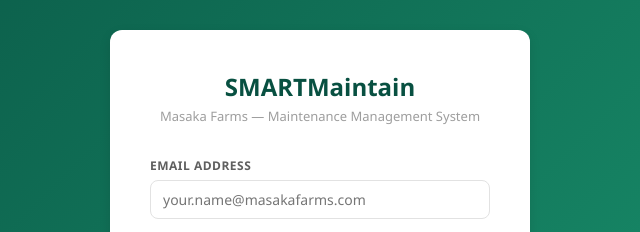
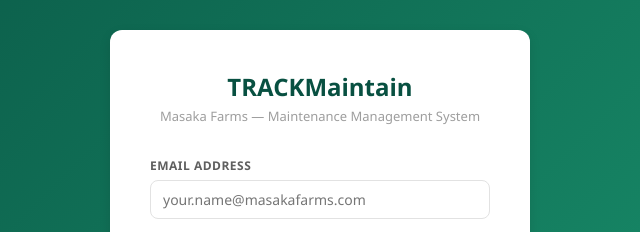
Before and after one commit to shema-brian/SMARTMaintain, a plain HTML site: page frontend/pages/login.html in a window 1280 px wide. Shown: the part 167-399 px from the top of the page, 320-960 px from the left. Drawn offline with Linux system fonts and the light colour scheme.

Commit message:
Updated frontend

```diff
--- a/frontend/pages/login.html
+++ b/frontend/pages/login.html
@@ -3,7 +3,7 @@
 <head>
   <meta charset="UTF-8">
   <meta name="viewport" content="width=device-width, initial-scale=1.0">
-  <title>SMARTMaintain — Login</title>
+  <title>TRACKMaintain — Login</title>
   <link rel="stylesheet" href="../css/styles.css">
 </head>
 <body>
@@ -12,7 +12,7 @@
   <div class="login-card">
 
     <div class="login-logo">
-      <h1>SMARTMaintain</h1>
+      <h1>TRACKMaintain</h1>
       <p>Masaka Farms — Maintenance Management System</p>
     </div>
 
```
Also changed, not shown: frontend/pages/dashboard.html (+2 -2 lines).
